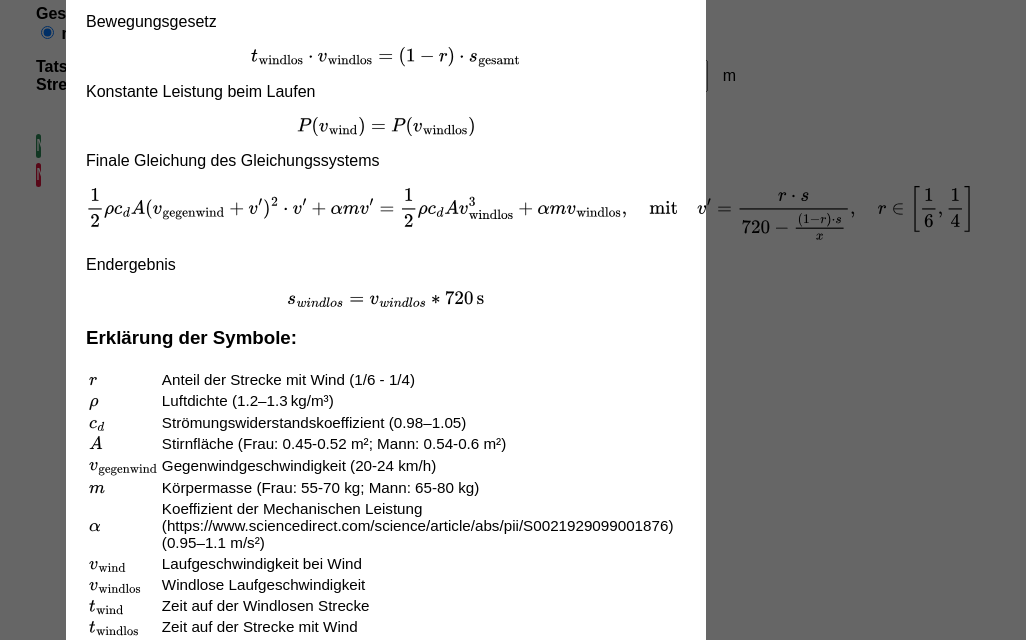
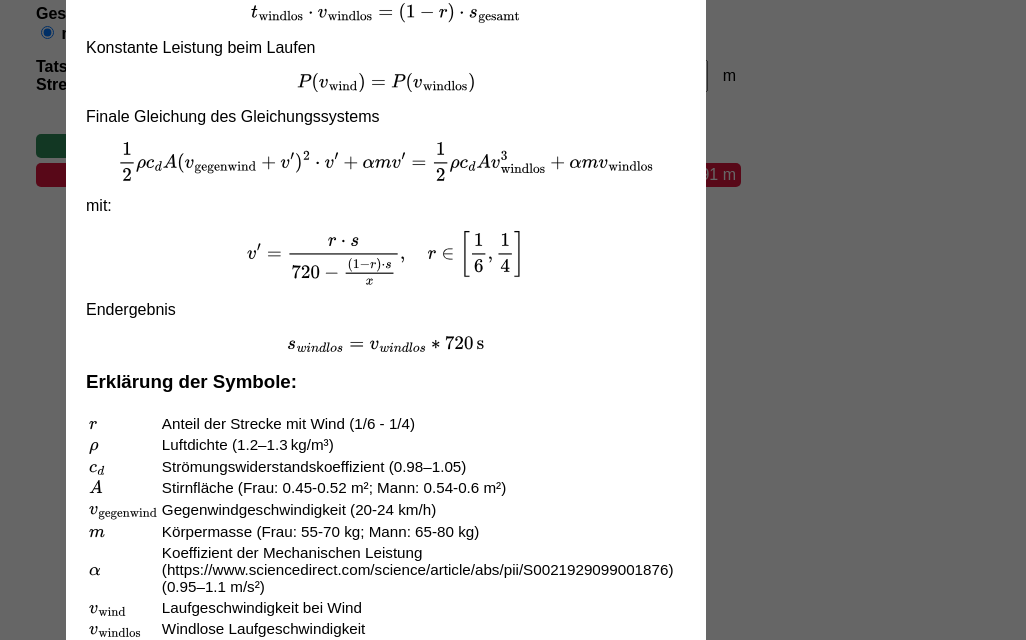
Before and after one commit to JoxCraft/JoxCraft.github.io, a plain HTML site: page index.html in a window 1280 px wide. Both pictures are taken after a click on the button "ℹ️". Shown: the part 160-800 px from the top of the page, without its empty margins (254-1280 px from the left). Drawn offline with nearby package versions, Linux system fonts and the light colour scheme.

Commit message:
Update index.html

```diff
--- a/index.html
+++ b/index.html
@@ -183,8 +183,13 @@ t_{\text{windlos}} \cdot v_{\text{windlos}} = (1 - r) \cdot s_{\text{gesamt}}
 
     <p>Finale Gleichung des Gleichungssystems</p>
 <p>\[
-\frac{1}{2} \rho c_d A (v_{\text{gegenwind}} + v')^2 \cdot v' + \alpha m v' = \frac{1}{2} \rho c_d A v_{\text{windlos}}^3 + \alpha m v_{\text{windlos}},
-\quad \text{mit} \quad v' = \frac{r \cdot s}{720 - \frac{(1 - r) \cdot s}{x}},\quad r \in \left[\frac{1}{6}, \frac{1}{4}\right]
+\frac{1}{2} \rho c_d A (v_{\text{gegenwind}} + v')^2 \cdot v' + \alpha m v' = \frac{1}{2} \rho c_d A v_{\text{windlos}}^3 + \alpha m v_{\text{windlos}}\]
+
+<p>mit:</p>
+
+\[
+v' = \frac{r \cdot s}{720 - \frac{(1 - r) \cdot s}{x}},\quad r \in \left[\frac{1}{6}, \frac{1}{4}\right]
+
 \]</p>
 
     <p>Endergebnis</p>
@@ -276,7 +281,7 @@ for (const v of vValues) {
         }
       }
     }
-  }
+  }}
 
   if (xMin === Infinity || xMax === -Infinity) {
     return { xMin: NaN, xMax: NaN };
```
